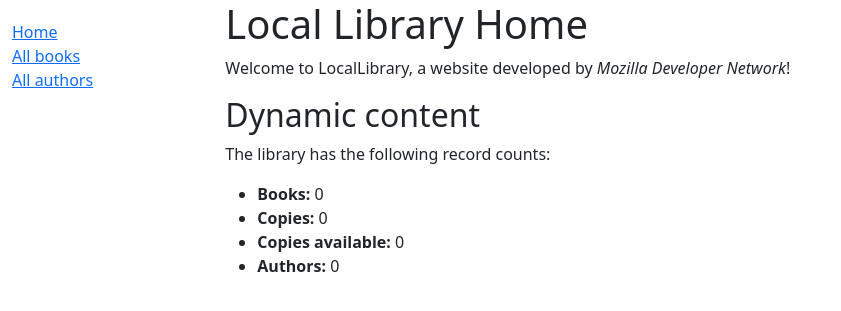
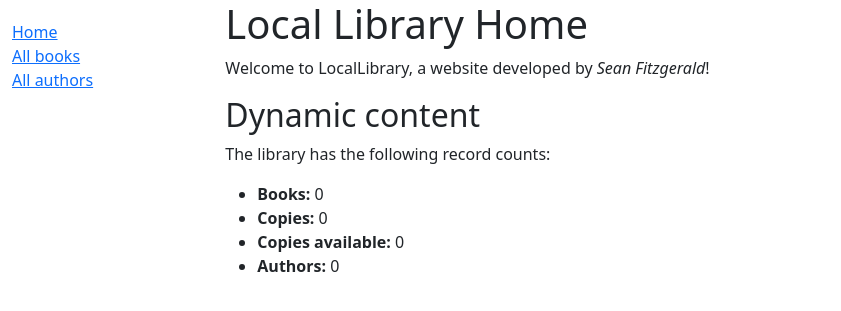
Before and after one commit to seanf0617/locallibrarydemo, a Django app: page /catalog/ in a window 1280 px wide. Shown: the top 311 px of the page, without its empty margins (0-841 px from the left). Run offline with Django 4.2, Linux system fonts and the light colour scheme; data that the repository does not hold is empty.

Commit message:
Finished Part 6 ...

```diff
--- a/locallibrary/catalog/templates/index.html
+++ b/locallibrary/catalog/templates/index.html
@@ -2,7 +2,7 @@
 
 {% block content %}
   <h1>Local Library Home</h1>
-  <p>Welcome to LocalLibrary, a website developed by <em>Mozilla Developer Network</em>!</p>
+  <p>Welcome to LocalLibrary, a website developed by <em>Sean Fitzgerald</em>!</p>
   <h2>Dynamic content</h2>
   <p>The library has the following record counts:</p>
   <ul>
--- a/locallibrary/catalog/views.py
+++ b/locallibrary/catalog/views.py
@@ -1,7 +1,7 @@
 from django.shortcuts import render
 
 # Create your views here.
-from .models import Book, Author, BookInstance, Genre
+from .models import Book, Author, BookInstance
 
 def index(request):
     """View function for home page of site."""
```
Also changed, not shown: locallibrary/catalog/models.py (line endings or trailing spaces).
